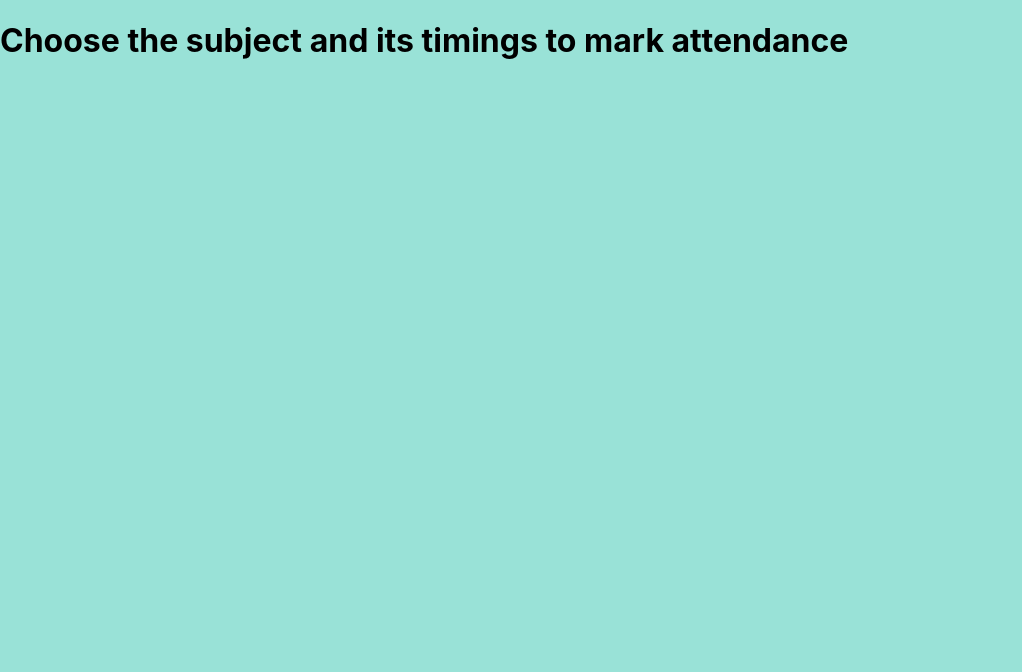
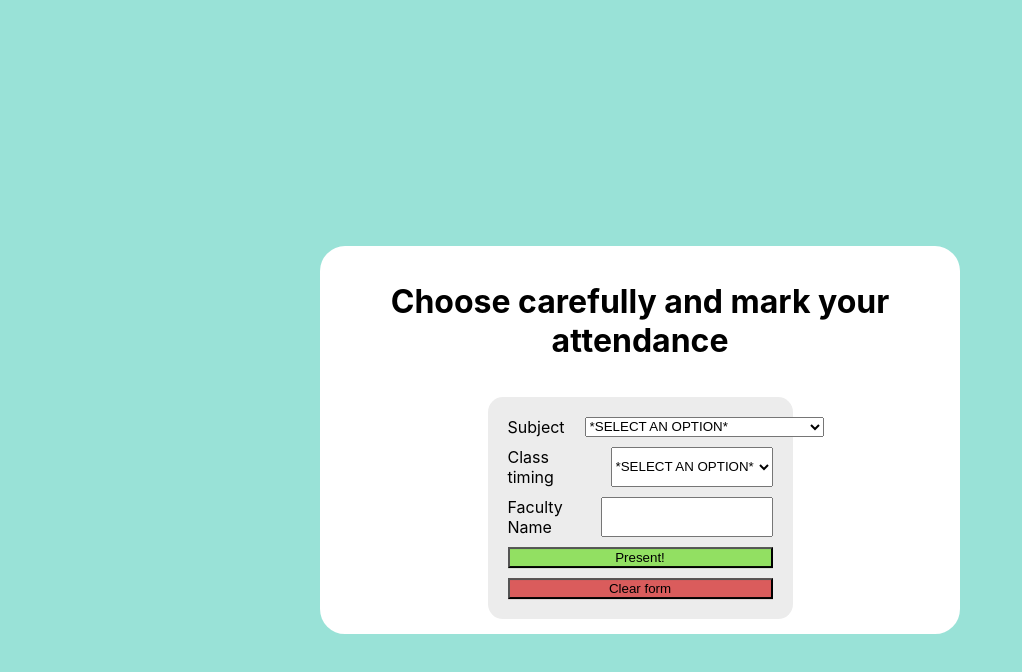
Before and after one commit to RhisavRay/student-attendance, a React (Create React App) app: page / in a window 1280 px wide. Both pictures are taken after typing "name@example.com", "Sample", "Sample" into the empty fields and a click on the button "Login". Shown: the top 672 px of the page, without its empty margins (0-1022 px from the left). Built offline with nearby package versions, Linux system fonts and the light colour scheme.

Commit message:
Form layout complete

```diff
--- a/src/components/Home.jsx
+++ b/src/components/Home.jsx
@@ -1,9 +1,50 @@
+import { useState } from "react";
+
 function Home()
 {
     return(
-        <div className="home">
-            <h1>Choose the subject and its timings to mark attendance</h1>
+        <div className="container home">
+            <h1>Choose carefully and mark your attendance</h1>
+            <form>
+            <div className="form-section">
+                    <label htmlFor="subject">Subject</label>
+                    <select id="subject" required>
+                        <option>*SELECT AN OPTION*</option>
+                        <option>Operating System</option>
+                        <option>Database Managemen System</option>
+                        <option>Forensic Investigation and Research</option>
+                        <option>Robotics</option>
+                        <option>Security Governance</option>
+                    </select>
+                </div>
 
+                <div className="form-section">
+                    <label>Class timing</label>
+                    <select required>
+                        <option>*SELECT AN OPTION*</option>
+                        <option>P1 - 8:00 to 8:50</option>
+                        <option>P2 - 8:50 to 9:40</option>
+                        <option>P3 - 9:45 to 10:35</option>
+                        <option>P4 - 10:40 to 11:30</option>
+                        <option>P5 - 11:35 to 12:25</option>
+                        <option>P6 - 12:30 to 13:20</option>
+                        <option>P7 - 13:25 to 14:15</option>
+                        <option>P8 - 14:20 to 15:10</option>
+                        <option>P9 - 15:10 to 16:00</option>
+                        <option>P10 - 16:00 to 16:50</option>
+                        <option>L1 - 16:50 to 17:30</option>
+                        <option>L2 - 17:30 to 18:10</option>
+                    </select>
+                </div>
+
+                <div className="form-section">
+                    <label>Faculty Name</label>
+                    <input type="text" required/>
+                </div>
+
+                <button type="submit" id="loginBtn">Present!</button>
+                <button type="reset" id="clearBtn">Clear form</button>
+            </form>
         </div>
     )
 }
--- a/src/components/Style.css
+++ b/src/components/Style.css
@@ -95,3 +95,20 @@ form input
   color: white;
   transition: all 0.2s ease-in-out;
 }
+
+.container.home
+{
+  flex-direction: column;
+  align-items: center;
+}
+
+.container.home h1
+{
+  text-align: center;
+}
+
+.form-section
+{
+  display: flex;
+  gap: 20px;
+}
```
